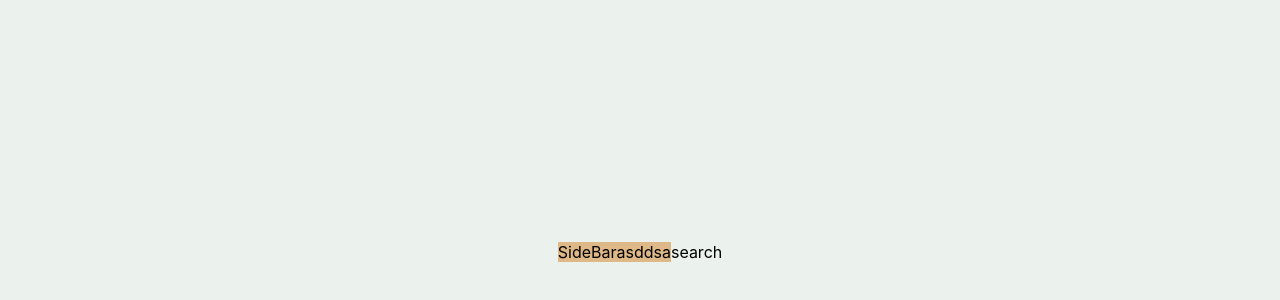
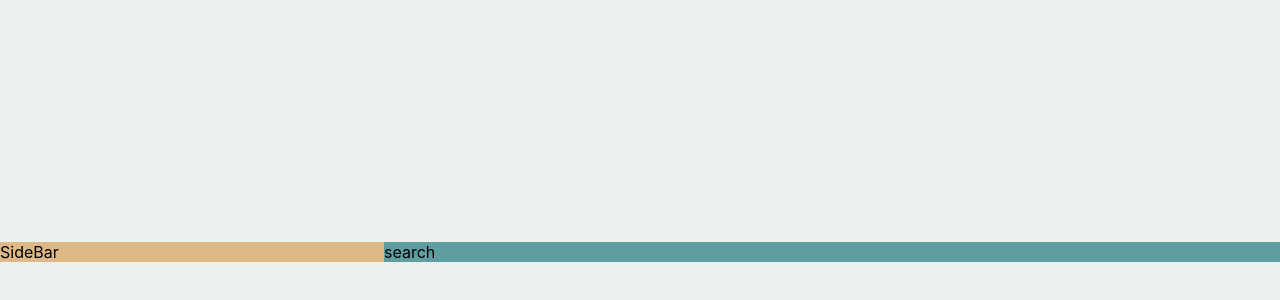
Before and after one commit to ElBugs99/Sherlock-Homes, a React (Create React App) app in the folder client/: page /search in a window 1280 px wide. Shown: the part 148-448 px from the top of the page. Built offline with nearby package versions, Linux system fonts and the light colour scheme.

Commit message:
search page basic layout

```diff
--- a/client/src/Components/Search/Search.js
+++ b/client/src/Components/Search/Search.js
@@ -5,8 +5,10 @@ import SideBar from '../UI/SideBar/SideBar'
 export default function Search() {
   return (
     <div className='search'>
-        <SideBar />
-        <div>search</div>
+        <div className='search-info'>
+            <SideBar />
+        </div>
+        <div className='search-results'>search</div>
     </div>
   )
 }
--- a/client/src/Components/UI/SideBar/SideBar.js
+++ b/client/src/Components/UI/SideBar/SideBar.js
@@ -4,7 +4,7 @@ import './sideBar.css';
 export default function SideBar() {
   return (
     <div className='side-bar'>
-      SideBarasddsa
+      SideBar
     </div>
   )
 }
--- a/client/src/Components/UI/SideBar/sideBar.css
+++ b/client/src/Components/UI/SideBar/sideBar.css
@@ -1,3 +1,12 @@
 .side-bar {
     background-color: burlywood;
 }
+
+.search-info {
+    width: 30%;
+}
+
+.search-results {
+    background-color: cadetblue;
+    width: 70%;
+}
```
